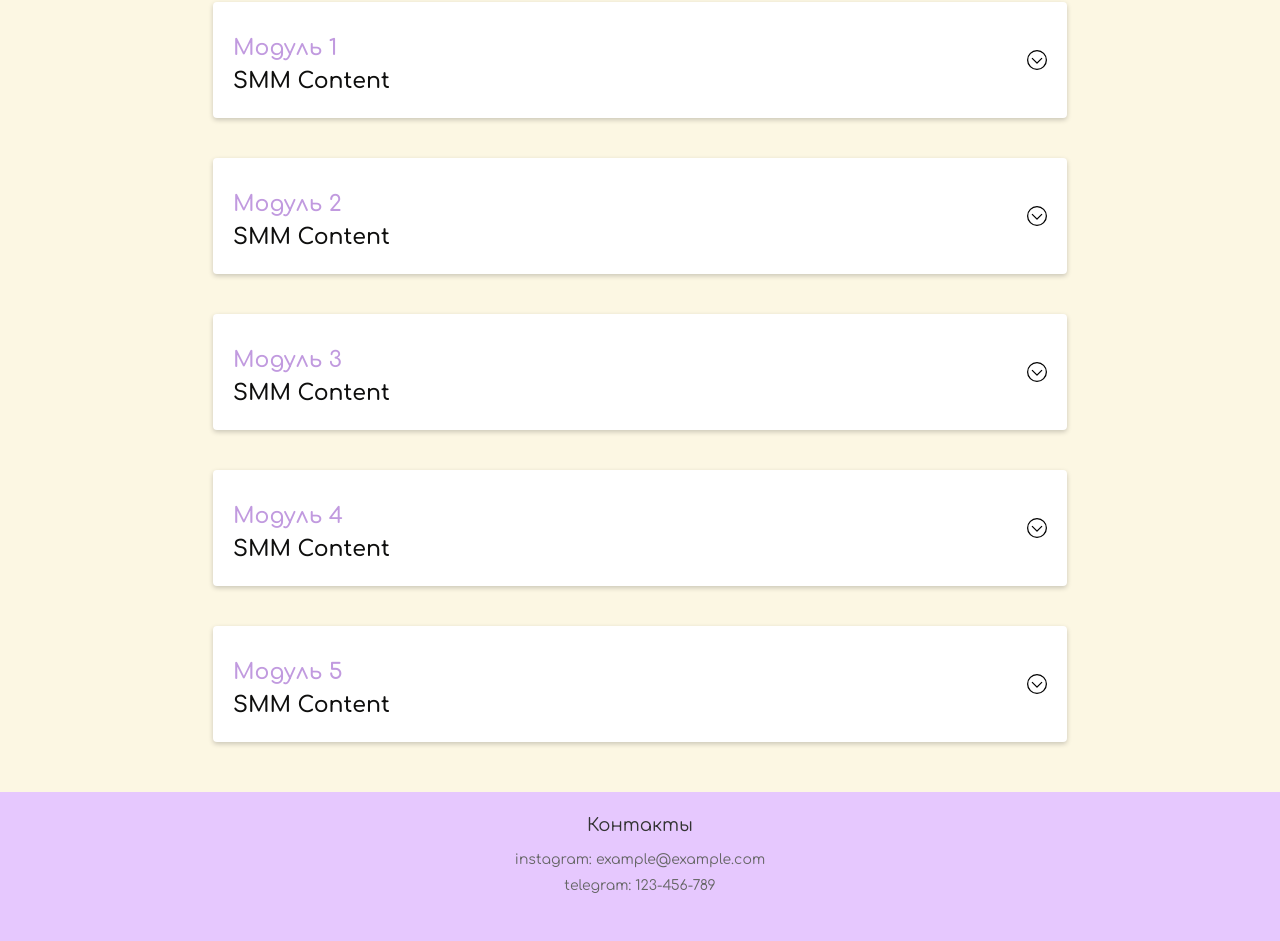
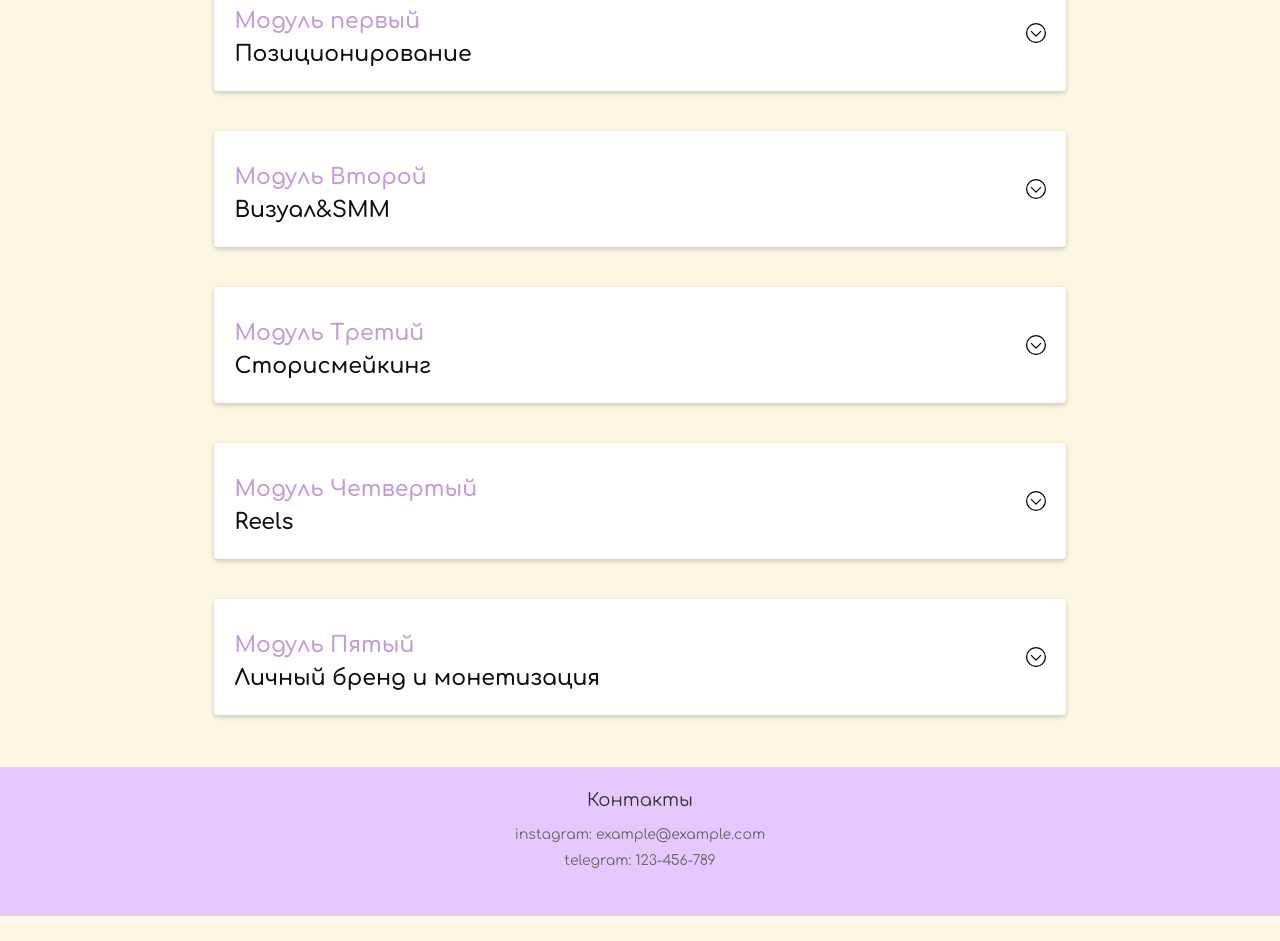
Before and after one commit to sethusz/SMMProject, a React (Vite) app: page / in a window 1280 px wide. Shown: the part 1034-1975 px from the top of the page. After the commit the page ends 1950 px from the top, so only its background shows below. Built offline with nearby package versions, Linux system fonts and the light colour scheme; sample sign-in values are in the browser's storage.

Commit message:
modules titles

```diff
--- a/src/pages/PageMain/AccordionItem.jsx
+++ b/src/pages/PageMain/AccordionItem.jsx
@@ -1,10 +1,9 @@
 import React, { useState } from 'react';
 import { Link } from 'react-router-dom';
 
-import './AccordionModules.scss'
+import './AccordionModules.scss';
 
-
-const Accordion = ({ isClicked, module, describe, listOne, listTwo, listThree, listFour, listFive, listSix, transitionModule, link }) => {
+const Accordion = ({ isClicked, module, describe, moduleList, transitionModule, link }) => {
   const [isActive, setIsActive] = useState(false);
 
   const handleAccordionClick = () => {
@@ -17,32 +16,28 @@ const Accordion = ({ isClicked, module, describe, listOne, listTwo, listThree, l
 
   return (
     <div className={`accordion ${isActive ? 'active' : ''}`}>
-
       <div className="accordion__text" onClick={handleAccordionClick}>
-        <div className='module__topic'>
-        <div className='accordion__module' >
-          {module}
-        </div>
-        <div className='accordion__topic' >
-          {describe}
-        </div>
+        <div className="module__topic">
+          <div className="accordion__module">{module}</div>
+          <div className="accordion__topic">{describe}</div>
         </div>
         <span className={`accordion__arrow ${isActive ? 'rotate' : ''}`}></span>
       </div>
 
-
-      <div className={`accordion__content ${isActive ? 'active' : ''} no-pointer`} onClick={stopPropagation}>
-        <ul className='accordion__list'>
-        {listOne && <li><span>{listOne}</span></li>}
-          {listTwo && <li><span>{listTwo}</span></li>}
-          {listThree && <li><span>{listThree}</span></li>}
-          {listFour && <li><span>{listFour}</span></li>}
-          {listFive && <li><span>{listFive}</span></li>}
-          {listSix && <li><span>{listSix}</span></li>}
+      <div
+        className={`accordion__content ${isActive ? 'active' : ''} no-pointer`}
+        onClick={stopPropagation}>
+        <ul className="accordion__list">
+          {moduleList &&
+            moduleList.map((listItem) => (
+              <li key={listItem}>
+                <span>{listItem}</span>
+              </li>
+            ))}
         </ul>
 
         <Link to={link}>
-          <div className='accordion__button'> {transitionModule} </div>
+          <div className="accordion__button"> {transitionModule} </div>
         </Link>
       </div>
     </div>
--- a/src/pages/PageMain/AccordionModules.scss
+++ b/src/pages/PageMain/AccordionModules.scss
@@ -111,13 +111,13 @@
     padding: 0 1.5rem;
     max-height: 0;
     will-change: max-height;
-    transition: all 750ms;
+    transition: all 850ms;
     overflow: hidden;
   }
 
   &.active &__content {
     // opacity: 1;
-    max-height: 350px;
+    max-height: 900px;
   }
 }
 
--- a/src/pages/PageMain/MainContent.jsx
+++ b/src/pages/PageMain/MainContent.jsx
@@ -5,65 +5,87 @@ import AccordionItem from './AccordionItem.jsx';
 const SmmModules = () => {
   const accordionData = [
     {
-      module: 'Модуль 1',
-      description: 'SMM Content',
+      module: 'Модуль первый',
+      description: 'Позиционирование',
       transitionModule: 'Перейти к модулю',
-      listOne: 'одиндватри',
-      listTwo: 'одиндватри',
-      listThree: 'одиндватри',
-      listFour: 'одиндватри',
-      listFive: 'одиндватри',
-      listSix: 'тритритри',
+      moduleList: [
+        'Введение. Знакомство.',
+        'Распоковка личности.',
+        'Поиск тематики.',
+        'Определение концепции блога.',
+        'Цели, Миссия и позоционирование в блоге',
+        'Насмотренность',
+      ],
       isClicked: false,
       link: '/ModuleOne',
     },
     {
-      module: 'Модуль 2',
-      description: 'SMM Content',
+      module: 'Модуль Второй',
+      description: 'Визуал&SMM',
       transitionModule: 'Перейти к модулю',
-      listOne: 'одиндватри',
-      listTwo: 'одиндватри',
-      listThree: 'одиндватри',
-      listFour: 'одиндватри',
-      listFive: 'одиндватри',
-      listSix: 'тритритри',
+      moduleList: [
+        'Визуал, элементы визуала, стили.',
+        'SMM.',
+        'Размеры и расположение фотографий в ленте.',
+        'Воздух.',
+        'Загруженный кадры.',
+        'Тренды, антитренды визуала.',
+        'Сочетание цветов.',
+        'Цветовой круг.',
+        'Терминология: Референс и мудборд.',
+        'Предметная съемка.',
+        'Как делать предметную съемку.',
+        'Основные правила композиций в фотографии.',
+        'Обработка фотографий.',
+      ],
       isClicked: false,
       link: '/ModuleTwo',
     },
     {
-      module: 'Модуль 3',
-      description: 'SMM Content',
-      transitionModule: 'Перейти к модулю',
-      listOne: 'одиндватри',
-      listTwo: 'одиндватри',
-      listThree: 'одиндватри',
-      listFour: 'одиндватри',
-      listFive: 'одиндватри',
+      module: 'Модуль Третий',
+      description: 'Сторисмейкинг',
+      transitionModule: 'Перейти к модулю.',
+      moduleList: [
+        'Сторис.',
+        'Приложение для сторис.',
+        'Как вести гармонические сторис.',
+        'Копирайтинг.',
+        'Контент план.',
+        'Тайм-менеджмент.',
+      ],
+
       isClicked: false,
       link: '/ModuleThree',
     },
     {
-      module: 'Модуль 4',
-      description: 'SMM Content',
+      module: 'Модуль Четвертый',
+      description: 'Reels',
       transitionModule: 'Перейти к модулю',
-      listOne: 'одиндватри',
-      listTwo: 'одиндватри',
-      listThree: 'одиндватри',
-      listFour: 'одиндватри',
-      listFive: 'одиндватри',
+      moduleList: [
+        'Что такое рилс и для чего он нам нужен?',
+        'Приложение и основы монтажа видео-рилс.',
+        'Цепляющий оффер, который будет использоваться в рилс воронке.',
+      ],
       isClicked: false,
       link: '/ModuleFour',
     },
     {
-      module: 'Модуль 5',
-      description: 'SMM Content',
+      module: 'Модуль Пятый',
+      description: 'Личный бренд и монетизация',
       transitionModule: 'Перейти к модулю',
-      listOne: 'одиндватри',
-      listTwo: 'одиндватри',
-      listThree: 'одиндватри',
-      listFour: 'одиндватри',
-      listFive: 'одиндватри',
-      listSix: 'тритритри',
+      moduleList: [
+        'Личный бренд.',
+        'Монетизация блога.',
+        'Аватар будущих клиентов.',
+        'Продающая упаковка.',
+        'Экспертный контент.',
+        'Поиск и привлечение вашей.',
+        'Бонусный урок по таргету.',
+        'Бонусный урок по упаковке аккаунта.',
+        'Практика. Финал обучения.',
+        'Фуршет.',
+        'Вручение сертификатов.',
+      ],
       isClicked: false,
       link: '/ModuleFive',
     },
@@ -77,12 +99,7 @@ const SmmModules = () => {
           module={item.module}
           describe={item.description}
           transitionModule={item.transitionModule}
-          listOne={item.listOne}
-          listTwo={item.listTwo}
-          listThree={item.listThree}
-          listFour={item.listFour}
-          listFive={item.listFive}
-          listSix={item.listSix}
+          moduleList={item.moduleList}
           isClicked={item.isClicked}
           link={item.link}
         />
--- a/src/pages/PageMain/PageMain.jsx
+++ b/src/pages/PageMain/PageMain.jsx
@@ -1,7 +1,7 @@
 import React, { useRef, useState } from 'react';
 
 import './PageMain.scss';
-import img_main from '../../assets/img_main.jpg';
+import img_main from '../../assets/main.jpg';
 import checkMark from '../../assets/checkMark.svg';
 import SmmModules from './MainContent';
 import Cabinet from '../pageCabinet/Cabinet';
@@ -29,7 +29,7 @@ const PageMain = () => {
 
       <div className="main__content main" ref={mainContentRef}>
         <div className="main__title">VISUAL&STORIES</div>
-        <hr />
+        <hr className="hr" />
 
         <SmmModules />
       </div>
--- a/src/pages/PageMain/PageMain.scss
+++ b/src/pages/PageMain/PageMain.scss
@@ -1,8 +1,8 @@
-hr {
+.hr {
   border: none;
   border-top: 1px solid rgb(189, 176, 176);
   width: 80%;
-  margin-top: 5%;
+  margin-top: 0;
 }
 
 @keyframes arrowFade {
@@ -93,13 +93,14 @@ hr {
     justify-content: center;
     flex-direction: column;
     align-items: center;
-    padding: 30px;
+    padding: 32px;
   }
 
   &__title {
     color: black;
     font-size: 42px;
     font-weight: bold;
+    margin-bottom: 32px;
 
     @media screen and (max-width: 1220px) {
       font-size: 30px;
--- a/src/pages/PageModules/ModuleOne/ModuleOne.scss
+++ b/src/pages/PageModules/ModuleOne/ModuleOne.scss
@@ -102,7 +102,7 @@ hr {
 
     &__content-two {
       display: flex;
-      gap: 4rem;
+      gap: 8rem;
 
       // margin-left: 10%;
       // margin-right: 10%;
@@ -144,9 +144,6 @@ hr {
 
     &__two--list {
       margin-bottom: 2rem;
-      li {
-        white-space: nowrap;
-      }
     }
 
     &__video--1 {
```
Also changed, not shown: src/assets/main.jpg (added).
